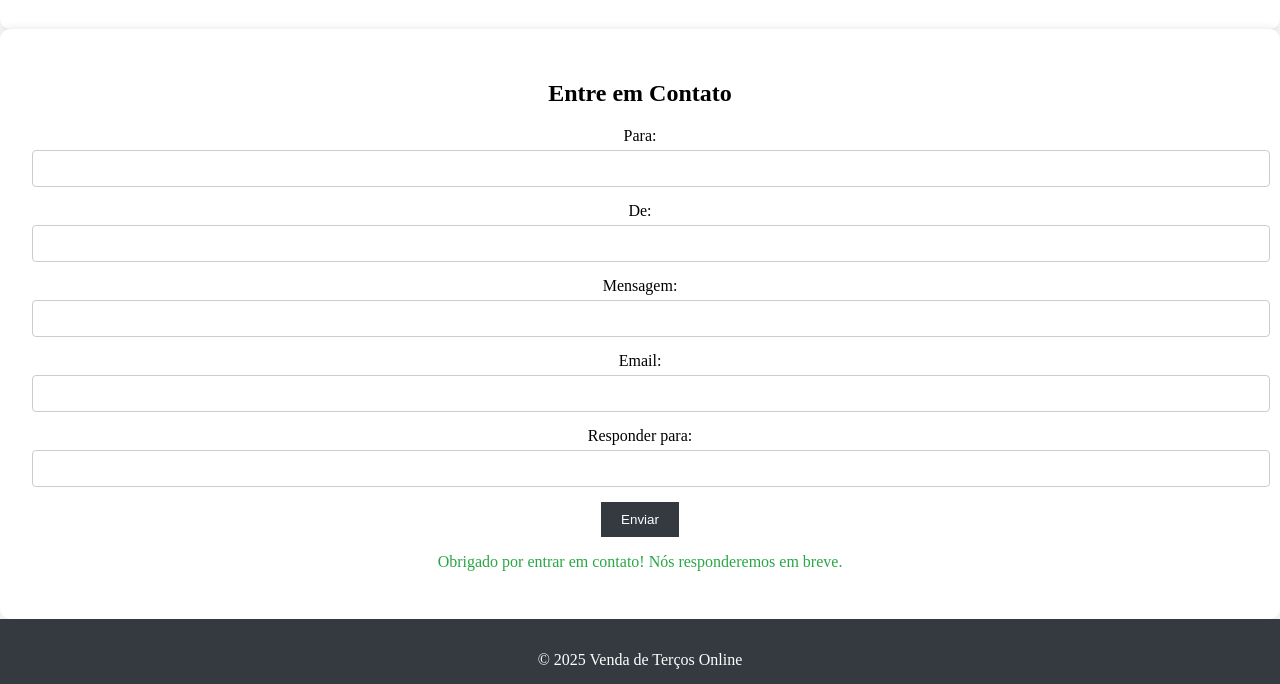
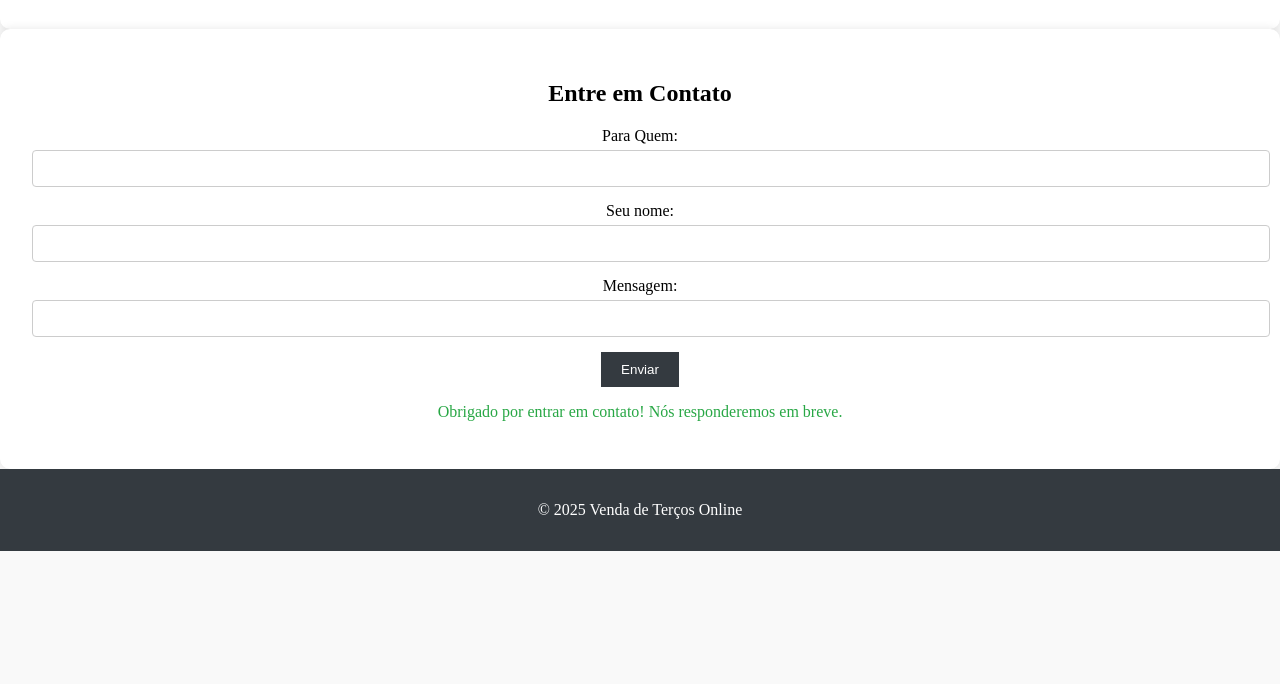
Before and after one commit to kaiolopqwrtyu7812/venda_de_cursos, a plain HTML site: page index.html in a window 1280 px wide. Shown: the part 699-1383 px from the top of the page. After the commit the page ends 1250 px from the top, so only its background shows below. Drawn offline with nearby package versions, Linux system fonts and the light colour scheme.

Commit message:
removido

```diff
--- a/index.html
+++ b/index.html
@@ -158,25 +158,18 @@
             <h2>Entre em Contato</h2>
             <form id="form">
                 <div class="field">
-                    <label for="to_name">Para:</label>
+                    <label for="to_name">Para Quem:</label>
                     <input type="text" name="to_name" id="to_name" required>
                 </div>
                 <div class="field">
-                    <label for="from_name">De:</label>
+                    <label for="from_name">Seu nome:</label>
                     <input type="text" name="from_name" id="from_name" required>
                 </div>
                 <div class="field">
                     <label for="message">Mensagem:</label>
                     <input type="text" name="message" id="message" required>
                 </div>
-                <div class="field">
-                    <label for="email_id">Email:</label>
-                    <input type="email" name="email_id" id="email_id" required>
-                </div>
-                <div class="field">
-                    <label for="reply_to">Responder para:</label>
-                    <input type="email" name="reply_to" id="reply_to" required>
-                </div>
+
                 <button type="submit" id="button">Enviar</button>
                 <p id="confirmation" class="hidden">Obrigado por entrar em contato! Nós responderemos em breve.</p>
             </form>
```
